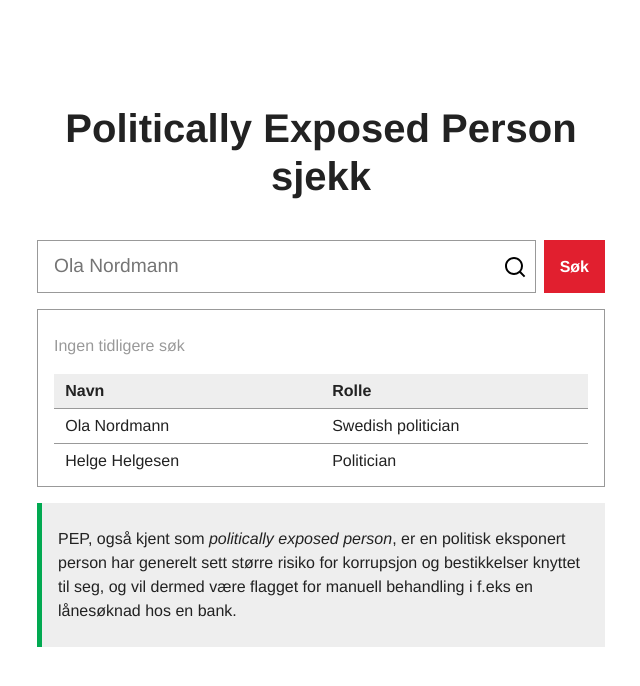
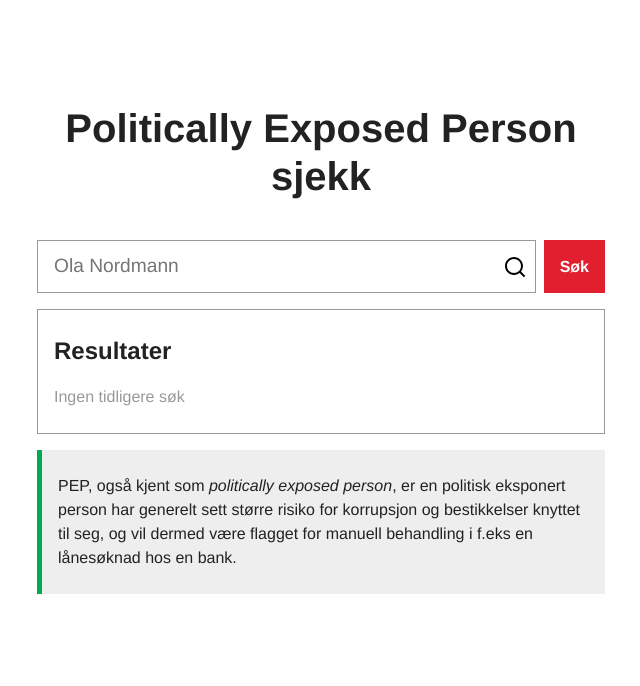
Before and after one commit to annelineguttormsen/stacc-code-challenge-public, a Vue app: page /#/ in a window 1280 px wide. Shown: the top 686 px of the page, without its empty margins (319-959 px from the left). Built offline with nearby package versions, Linux system fonts and the light colour scheme.

Commit message:
chore: table styling

```diff
--- a/src/assets/scss/_main.scss
+++ b/src/assets/scss/_main.scss
@@ -14,12 +14,17 @@ html {
 h1 {
     font-size: 2.5rem;
     margin: 1.5rem 0;
-    line-height:1.2;
+    line-height: 1.2;
+}
+h2 {
+    font-size: 1.5rem;
+    margin: 1.2rem 0;
+    line-height: 1.2;
 }
 p {
     font-size: 1rem;
     margin: 1rem 0;
-    line-height:1.5;
+    line-height: 1.5;
 }
 table {
     border: 0;
@@ -53,5 +58,24 @@ tr {
 th, td {
     padding: 0.5rem 0.7rem;
     flex: 1;
+    word-break: break-word;
+}
+@media only screen and (max-width:480px) {
+    thead {
+        display: none;
+    }
+    tbody tr {
+        flex-flow: column nowrap;
+    }
+    td {
+        display: grid;
+        grid-template-columns: 1fr 1fr;
+        &::before {
+            content: attr(data-th);
+            display: inline-block;
+            font-weight: 600;
+            margin-right: 0.7rem;
+        }
+    }
 }
 @import 'variables'
--- a/src/views/FrontPage/components/SearchResults.vue
+++ b/src/views/FrontPage/components/SearchResults.vue
@@ -15,12 +15,14 @@
 
 <template>
   <div class="results">
+    <h2>Resultater</h2>
     <p class="results--empty">Ingen tidligere søk</p>
-    <table>
+    <!--<table>
       <thead>
         <tr>
           <th>Navn</th>
           <th>Rolle</th>
+          <th>Land</th>
         </tr>
       </thead>
       <tbody>
@@ -28,11 +30,12 @@
           v-for="result in results"
           :key="result.caption"
         >
-          <td>{{ result.caption }}</td>
-          <td>{{ result.role }}</td>
+          <td data-th="Navn">{{ result.caption ?? '' }}</td>
+          <td data-th="Rolle">{{ result.role ?? ''}}</td>
+          <td data-th="Land">{{ result.country ?? ''}}</td>
         </tr>
       </tbody>
-    </table>
+    </table>-->
   </div>
 </template>
 
```
